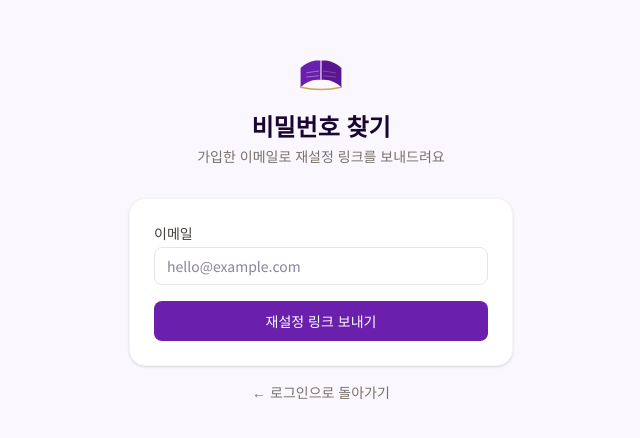
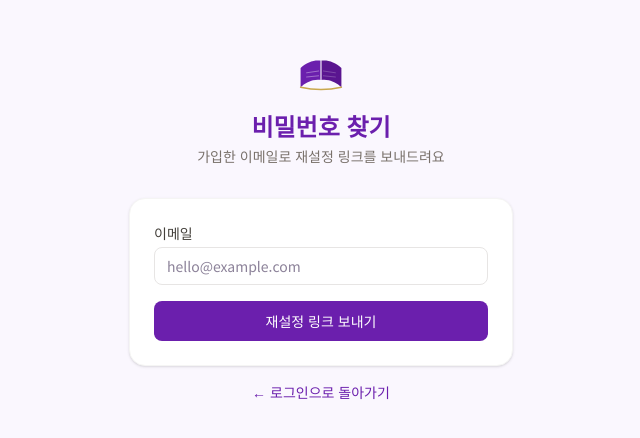
Before and after one commit to 2020jihyunlee-ship-it/godsaengbook-grace, a Next.js app: page /reset-password in a window 1280 px wide. Shown: the part 174-612 px from the top of the page, without its empty margins (319-959 px from the left). Built offline with nearby package versions, Linux system fonts and the light colour scheme; a web font is replaced by a local one.

Commit message:
fix: replace undefined brand-primary CSS class with correct color

```diff
--- a/app/(auth)/reset-password/page.tsx
+++ b/app/(auth)/reset-password/page.tsx
@@ -42,7 +42,7 @@ export default function ResetPasswordPage() {
             <p className="text-stone-500 text-sm mb-6">
               <strong>{email}</strong>로 비밀번호 재설정 링크를 보냈어요.
             </p>
-            <Link href="/login" className="text-brand-primary text-sm font-medium hover:underline">
+            <Link href="/login" className="text-[#6B1FAD] text-sm font-medium hover:underline">
               로그인으로 돌아가기 →
             </Link>
           </div>
@@ -57,7 +57,7 @@ export default function ResetPasswordPage() {
         <div className="w-full max-w-sm">
           <div className="text-center mb-8">
             <img src="/logo.svg" alt="갓생북" className="w-12 h-12 mx-auto mb-3" />
-            <h1 className="text-2xl font-bold text-brand-primary">비밀번호 찾기</h1>
+            <h1 className="text-2xl font-bold text-[#6B1FAD]">비밀번호 찾기</h1>
             <p className="text-stone-500 mt-1 text-sm">가입한 이메일로 재설정 링크를 보내드려요</p>
           </div>
 
@@ -69,7 +69,7 @@ export default function ResetPasswordPage() {
                 value={email}
                 onChange={e => setEmail(e.target.value)}
                 required
-                className="w-full px-3 py-2 border border-stone-200 rounded-lg text-sm focus:outline-none focus:ring-2 focus:ring-brand-primary/40"
+                className="w-full px-3 py-2 border border-stone-200 rounded-lg text-sm focus:outline-none focus:ring-2 focus:ring-[#6B1FAD]/40"
                 placeholder="hello@example.com"
               />
             </div>
@@ -87,7 +87,7 @@ export default function ResetPasswordPage() {
           </form>
 
           <p className="text-center text-sm text-stone-500 mt-4">
-            <Link href="/login" className="text-brand-primary font-medium hover:underline">
+            <Link href="/login" className="text-[#6B1FAD] font-medium hover:underline">
               ← 로그인으로 돌아가기
             </Link>
           </p>
--- a/app/(auth)/update-password/page.tsx
+++ b/app/(auth)/update-password/page.tsx
@@ -67,7 +67,7 @@ export default function UpdatePasswordPage() {
       <PageTransition>
         <div className="min-h-screen flex items-center justify-center bg-brand-surface px-4">
           <div className="w-full max-w-sm text-center">
-            <div className="w-6 h-6 border-2 border-stone-300 border-t-brand-primary rounded-full animate-spin mx-auto mb-4" />
+            <div className="w-6 h-6 border-2 border-stone-300 border-t-[#6B1FAD] rounded-full animate-spin mx-auto mb-4" />
             <p className="text-stone-400 text-sm">세션 확인 중...</p>
           </div>
         </div>
@@ -81,7 +81,7 @@ export default function UpdatePasswordPage() {
         <div className="w-full max-w-sm">
           <div className="text-center mb-8">
             <img src="/logo.svg" alt="갓생북" className="w-12 h-12 mx-auto mb-3" />
-            <h1 className="text-2xl font-bold text-brand-primary">새 비밀번호 설정</h1>
+            <h1 className="text-2xl font-bold text-[#6B1FAD]">새 비밀번호 설정</h1>
           </div>
 
           <form onSubmit={handleSubmit} className="bg-white rounded-2xl shadow-sm border border-stone-100 p-6 space-y-4">
@@ -93,7 +93,7 @@ export default function UpdatePasswordPage() {
                 onChange={e => setPassword(e.target.value)}
                 required
                 minLength={6}
-                className="w-full px-3 py-2 border border-stone-200 rounded-lg text-sm focus:outline-none focus:ring-2 focus:ring-brand-primary/40"
+                className="w-full px-3 py-2 border border-stone-200 rounded-lg text-sm focus:outline-none focus:ring-2 focus:ring-[#6B1FAD]/40"
                 placeholder="6자 이상"
               />
             </div>
@@ -105,7 +105,7 @@ export default function UpdatePasswordPage() {
                 onChange={e => setConfirm(e.target.value)}
                 required
                 minLength={6}
-                className="w-full px-3 py-2 border border-stone-200 rounded-lg text-sm focus:outline-none focus:ring-2 focus:ring-brand-primary/40"
+                className="w-full px-3 py-2 border border-stone-200 rounded-lg text-sm focus:outline-none focus:ring-2 focus:ring-[#6B1FAD]/40"
                 placeholder="동일하게 입력"
               />
             </div>
```
